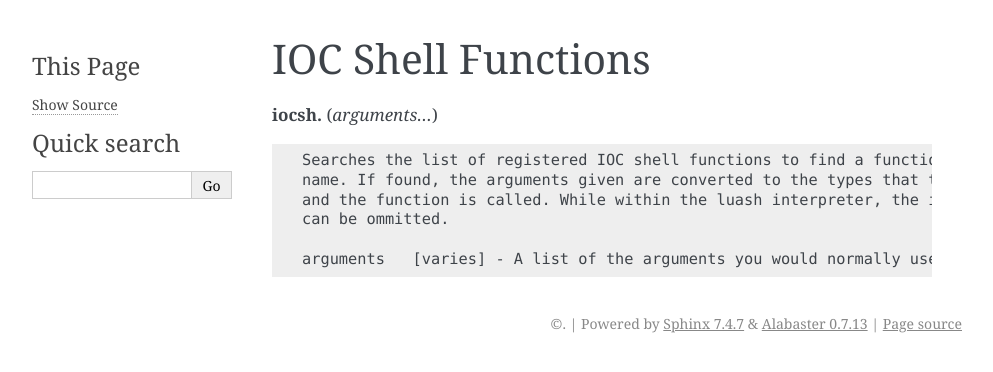
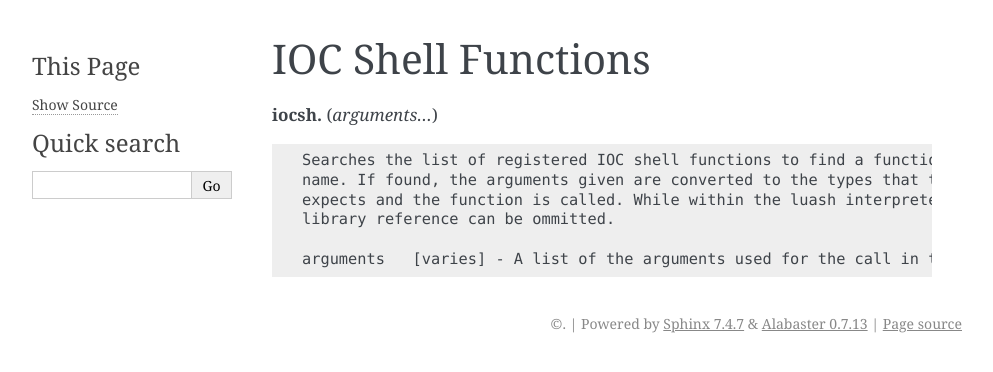
Before and after one commit to epics-modules/lua, a Sphinx documentation site: the page built from docs/iocsh-library.rst, in a window 1280 px wide. Shown: the top 372 px of the page, without its empty margins (148-1141 px from the left). Built offline with Sphinx 7.4.7, drawn with Linux system fonts in a browser that asks for light colours.

Commit message:
90 char max line for pdf

```diff
--- a/docs/iocsh-library.rst
+++ b/docs/iocsh-library.rst
@@ -7,8 +7,8 @@ IOC Shell Functions
 ::
 
    Searches the list of registered IOC shell functions to find a function with the given
-   name. If found, the arguments given are converted to the types that the function expects
-   and the function is called. While within the luash interpreter, the iocsh library reference
-   can be ommitted.
+   name. If found, the arguments given are converted to the types that the function
+   expects and the function is called. While within the luash interpreter, the iocsh
+   library reference can be ommitted.
 
-   arguments   [varies] - A list of the arguments you would normally use in the IOC shell.
+   arguments   [varies] - A list of the arguments used for the call in the IOC shell
```
